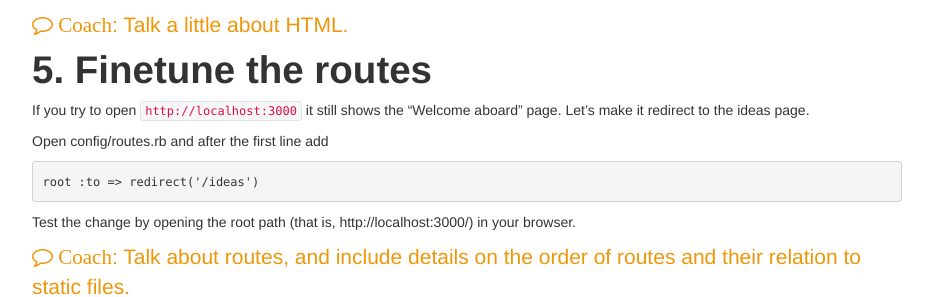
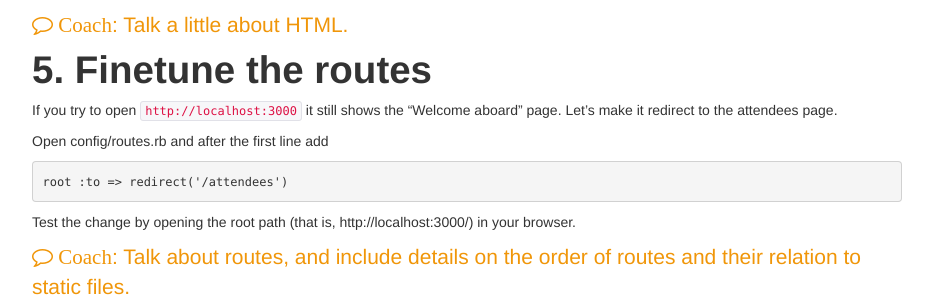
Before and after one commit to codecurious-bln/basic-curriculum, a Jekyll site: the page built from attendee_tutorial.md, in a window 1280 px wide and 900 px high, scrolled down 4369 px. Shown: the part 158-455 px from the top of the window, without its empty margins (323-1256 px from the left). Built offline with Jekyll 4.4.1, drawn with Linux system fonts in a browser that asks for light colours.

Commit message:
idea --> attendees fixup

```diff
--- a/attendee_tutorial.md
+++ b/attendee_tutorial.md
@@ -147,11 +147,11 @@ Now refresh your browser to see what changed.
 
 # 5. Finetune the routes
 
-If you try to open `http://localhost:3000` it still shows the “Welcome aboard” page. Let’s make it redirect to the ideas page.
+If you try to open `http://localhost:3000` it still shows the “Welcome aboard” page. Let’s make it redirect to the attendees page.
 
 Open config/routes.rb and after the first line add
 
-    root :to => redirect('/ideas')
+    root :to => redirect('/attendees')
 
 Test the change by opening the root path (that is, http://localhost:3000/) in your browser.
 
```
